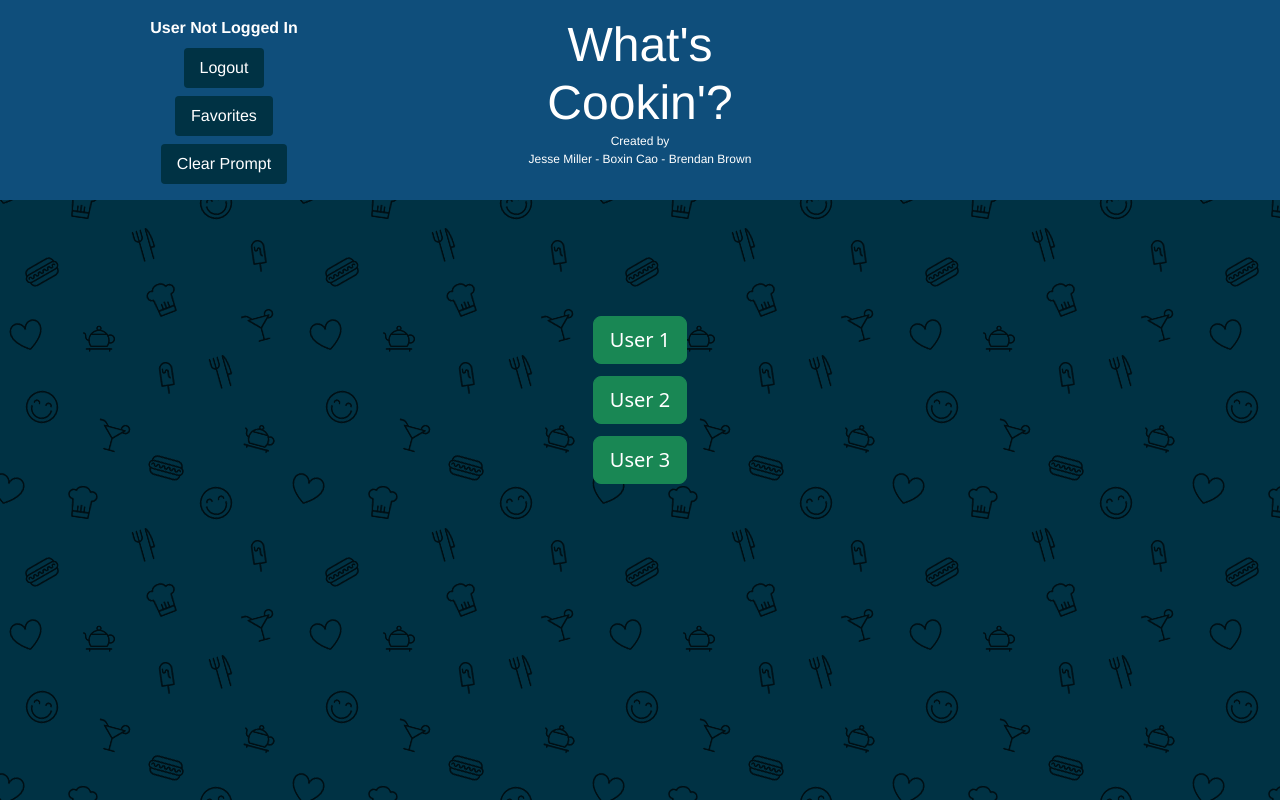
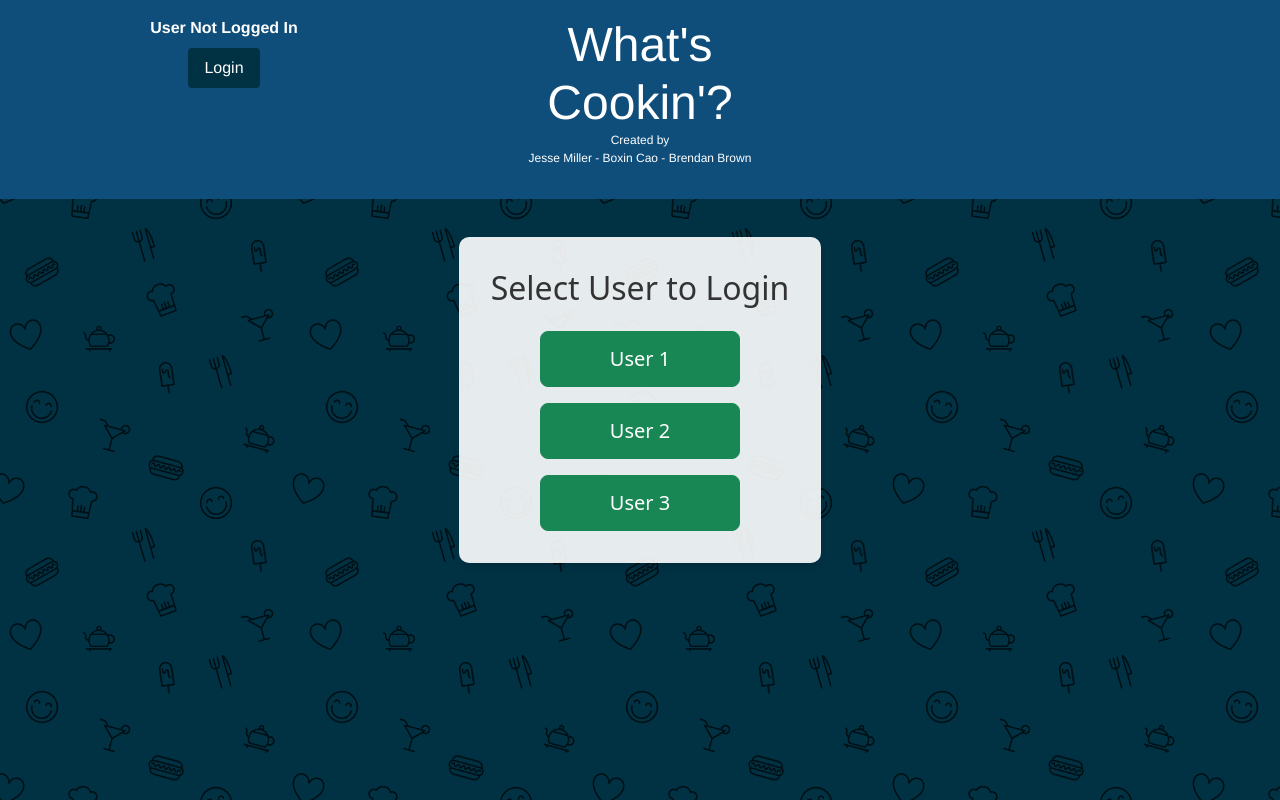
Before and after one commit to wizbren/whats-cookin, a React (Create React App) app in the folder client/: page /login in a window 1280 px wide. Built offline with nearby package versions, Linux system fonts and the light colour scheme; no server answers.

Commit message:
User login fixed

```diff
--- a/client/src/App.js
+++ b/client/src/App.js
@@ -1,21 +1,24 @@
-import { useEffect } from "react"; // ⬅️ Import useEffect
 import { BrowserRouter as Router, Routes, Route } from "react-router-dom";
+import { useEffect } from "react";
 import Login from "./components/Login";
 import Main from "./components/Main";
 import ModalComponent from "./components/Modal";
 import Header from "./components/Header";
 import useAppData from "./hooks/useAppData";
 import "./styles/main.scss";
+
 import User from "./components/User";
-import axios from "axios"; // ⬅️ Import axios
 
 function App() {
+  // Remove the hardcoded user - we'll use the state from useAppData
+  // const user = "User 1"; //TEMPORARY HARDCODE FOR TESTING - REMOVED
+
   const {
     apiMessage,
     modalOpen,
     setModalOpen,
-    likedStatus,
-    toggleLikedStatus,
+    likedStatus, //pass down as a prop to users when we make the route (and import recipeFavButton)
+    toggleLikedStatus, //pass down as a prop to users when we make the route (and import recipeFavButton)
     recipes,
     setRecipes,
     fetchRecipes,
@@ -32,20 +35,16 @@ function App() {
     setSelectedRecipe,
   } = useAppData();
 
-  // ⬇️ Automatically fetch user info whenever userId is set
+  // Load user data from localStorage on app start
   useEffect(() => {
-    if (userId) {
-      axios.get(`/api/users/${userId}`)
-        .then(res => {
-          setUserInfo(res.data);
-        })
-        .catch(err => {
-          console.error("Error fetching user info:", err);
-        });
-    } else {
-      setUserInfo(null); // Clear when logged out
+    const savedUserId = localStorage.getItem("userId");
+    const savedUserInfo = localStorage.getItem("userInfo");
+
+    if (savedUserId && savedUserInfo) {
+      setUserId(parseInt(savedUserId));
+      setUserInfo(JSON.parse(savedUserInfo));
     }
-  }, [userId]);
+  }, [setUserId, setUserInfo]);
 
   return (
     <Router>
@@ -58,12 +57,18 @@ function App() {
           setPrompt={setPrompt}
           setRecipes={setRecipes}
           setSubmitted={setSubmitted}
-        />
-
+        />{" "}
+        {/* renders Header at the top */}
         <Routes>
           <Route
             path="/login"
-            element={<Login userId={userId} setUserId={setUserId} />}
+            element={
+              <Login
+                userId={userId}
+                setUserId={setUserId}
+                setUserInfo={setUserInfo}
+              />
+            }
           />
           <Route
             path="/"
@@ -81,20 +86,23 @@ function App() {
                 setModalOpen={setModalOpen}
                 setSelectedRecipe={setSelectedRecipe}
                 recipes={recipes}
+                userInfo={userInfo} // Pass userInfo to Main component
               />
             }
           />
+
           <Route
             path="/user/:id"
             element={
               <User
                 likedStatus={likedStatus}
                 toggleLikedStatus={toggleLikedStatus}
+                userInfo={userInfo}
               />
             }
           />
+
         </Routes>
-
         <ModalComponent
           show={modalOpen}
           onClose={() => setModalOpen(false)}
--- a/client/src/components/Header.jsx
+++ b/client/src/components/Header.jsx
@@ -13,6 +13,7 @@ export default function Header(props) {
     setPrompt("");
     setSubmitted(false);
     localStorage.removeItem("userId");
+    localStorage.removeItem("userInfo");
     navigate("/login");
   };
 
@@ -32,13 +33,23 @@ export default function Header(props) {
           {userInfo ? `Logged in as: ${userInfo.name}` : "User Not Logged In"}
         </p>
         <div className="header-buttons">
-          <button className="header-btn" onClick={handleLogout}>
-            Logout
-          </button>
-          <button className="header-btn">Favorites</button>
-          <button className="header-btn" onClick={() => setPrompt("")}>
-            Clear Prompt
-          </button>
+          {userInfo ? (
+            <>
+              <button className="header-btn" onClick={handleFavorites}>
+                Favorites
+              </button>
+              <button className="header-btn" onClick={() => setPrompt("")}>
+                Clear Prompt
+              </button>
+              <button className="header-btn" onClick={handleLogout}>
+                Logout
+              </button>
+            </>
+          ) : (
+            <button className="header-btn" onClick={() => navigate("/login")}>
+              Login
+            </button>
+          )}
         </div>
       </div>
 
@@ -61,68 +72,3 @@ export default function Header(props) {
     </nav>
   );
 }
-
-
-
-// import React from "react";
-// import { useNavigate } from "react-router-dom";
-// import "../styles/components/_header.scss";
-
-// export default function Header(props) {
-//   const { user, setUserId, userInfo, setUserInfo } = props;
-//   const navigate = useNavigate();
-
-//   const handleLogout = () => {
-//     setUserId(null);
-//     setUserInfo(null);
-//     navigate("/login");
-//   };
-
-//   //newly added
-//   const handleFavorites = () => {
-//     // Navigate to user page, passing userId as URL parameter
-//     if (user) {
-//       navigate(`/user/${user}`);
-//     } else {
-//       // Handle case where user is not logged in
-//       alert("Please log in to view your favorites");
-//     }
-//   };
-
-
-
-//   return (
-//     <nav className="header">
-//       {/* LEFT BOX BELOW */}
-//       <div className="header-section header-left">
-//         <p className="user-name">
-//           {userInfo ? `Logged in as: ${userInfo.name}` : "User Not Logged In"}
-//         </p>
-//         <div className="header-buttons">
-//           <button className="header-btn" onClick={handleLogout}>
-//             Logout
-//           </button>
-//           <button className="header-btn">Favorites</button>
-//           <button className="header-btn">Clear Prompt</button>
-//         </div>
-//       </div>
-
-//       {/* MIDDLE BOX BELOW */}
-//       <div className="header-section header-center">
-//         <h1 className="project-title">
-//           What's <br />
-//           Cookin'?
-//         </h1>
-//         <p className="project-credits">
-//           Created by <br />
-//           Jesse Miller - Boxin Cao - Brendan Brown
-//         </p>
-//       </div>
-
-//       {/* RIGHT BOX BELOW (EMPTY) */}
-//       <div className="header-section header-right">
-//         {/* KEEP EMPTY FOR FLEXBOX SPACING */}
-//       </div>
-//     </nav>
-//   );
-// }
--- a/client/src/components/Login.jsx
+++ b/client/src/components/Login.jsx
@@ -1,21 +1,34 @@
 import { useNavigate } from "react-router-dom";
 
 const Login = (props) => {
-  const { userId, setUserId } = props;
+  const { userId, setUserId, setUserInfo } = props;
   const navigate = useNavigate();
+
+  // User data from database - first 3 users
+  const userData = {
+    1: { id: 1, name: "Berti Josiah", email: "bjosiah0@yahoo.co.jp" },
+    2: { id: 2, name: "Colly Westcott", email: "cwestcott1@umn.edu" },
+    3: { id: 3, name: "Zolly Hinks", email: "zhinks2@domainmarket.com" }
+  };
 
   // click handler for login buttons
   const handleLogin = (userId) => {
     console.log(`Logging in user with ID: ${userId}`);
     if ([1, 2, 3].includes(userId)) { //super basic check to validate api request to DB
+      const selectedUser = userData[userId];
       setUserId(userId);
+      setUserInfo(selectedUser);
       localStorage.setItem("userId", userId);
-      navigate('/')
+      localStorage.setItem("userInfo", JSON.stringify(selectedUser));
+      navigate('/');
     }
   };
 
   return (
     <div className="login" style={{ backgroundImage: "url('/images/food.png')" }}>
+      <div className="login-container">
+        <h2>Select User to Login</h2>
+        <div className="login-buttons">
           <button className="btn btn-success btn-lg" onClick={() => handleLogin(1)}>
             User 1
           </button>
@@ -26,6 +39,8 @@ const Login = (props) => {
             User 3
           </button>
         </div>
+      </div>
+    </div>
   );
 };
 
--- a/client/src/styles/components/_login.scss
+++ b/client/src/styles/components/_login.scss
@@ -1,4 +1,24 @@
 @import "../variables";
+
+// .App {
+//   display: flex;
+//   flex-direction: column;
+//   height: 100vh;
+
+//   .login {
+//     flex: 1;
+//     display: flex;
+//     flex-direction: column;
+//     justify-content: center;
+//     align-items: center;
+
+//     background-color: $background; //this will actually be from /variables
+
+//     .btn {
+//       margin: 0.3em;
+//     }
+//   }
+// }
 
 .App {
   display: flex;
@@ -11,10 +31,36 @@
     flex-direction: column;
     justify-content: center;
     align-items: center;
-
     background-color: $background; //this will actually be from /variables
 
-    .btn {
+    .login-container {
+      background-color: rgba(255, 255, 255, 0.9);
+      padding: 2rem;
+      border-radius: 10px;
+      text-align: center;
+      box-shadow: 0 4px 6px rgba(0, 0, 0, 0.1);
+
+      h2 {
+        margin-bottom: 1.5rem;
+        color: #333;
+      }
+
+      .login-buttons {
+        display: flex;
+        flex-direction: column;
+        gap: 1rem;
+        align-items: center;
+
+        .btn {
+          width: 200px;
+          padding: 0.75rem 1.5rem;
+          margin: 0; // Override the existing margin
+        }
+      }
+    }
+
+    // Keep the original .btn margin for any buttons outside login-container
+    .btn:not(.login-buttons .btn) {
       margin: 0.3em;
     }
   }
```
Lines whose indentation alone changed are shown as unchanged.
